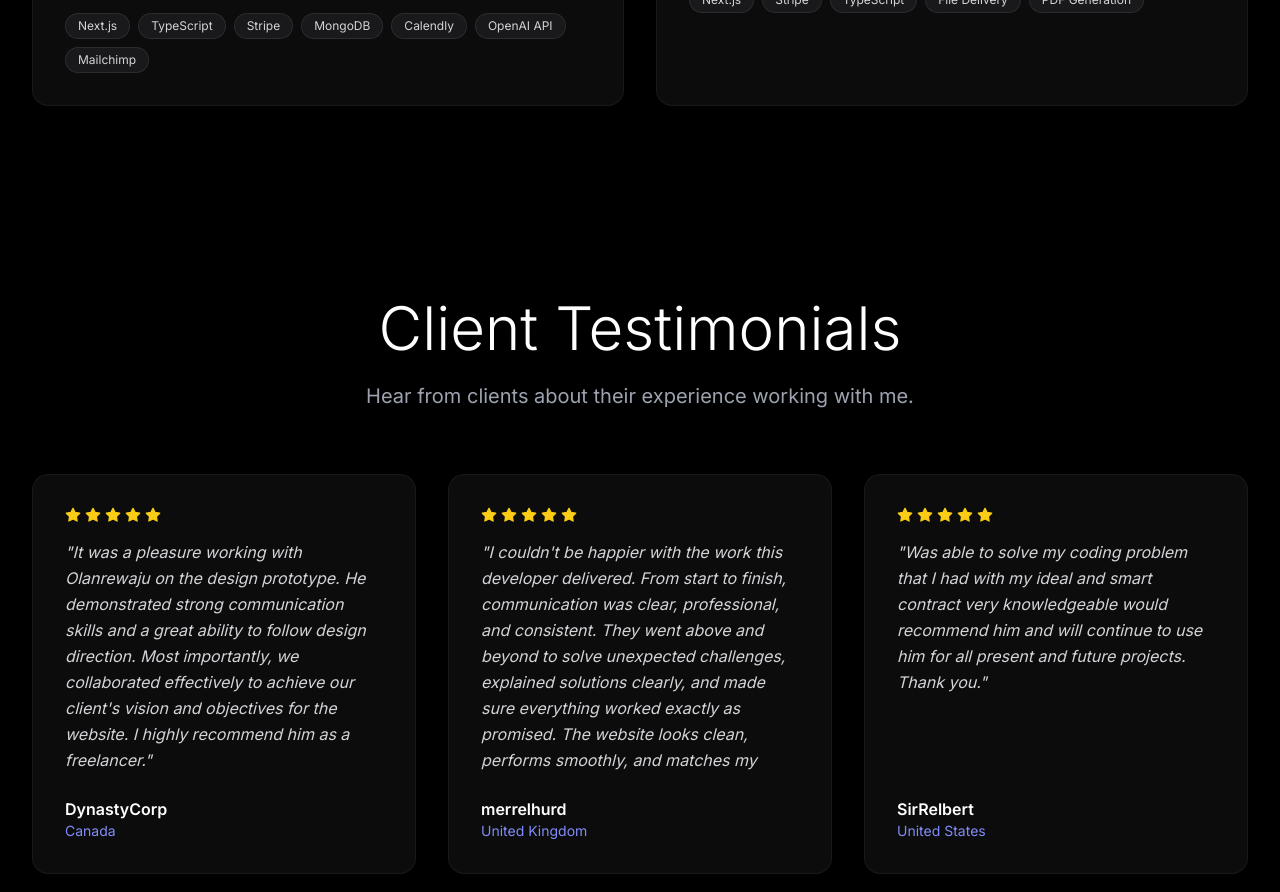
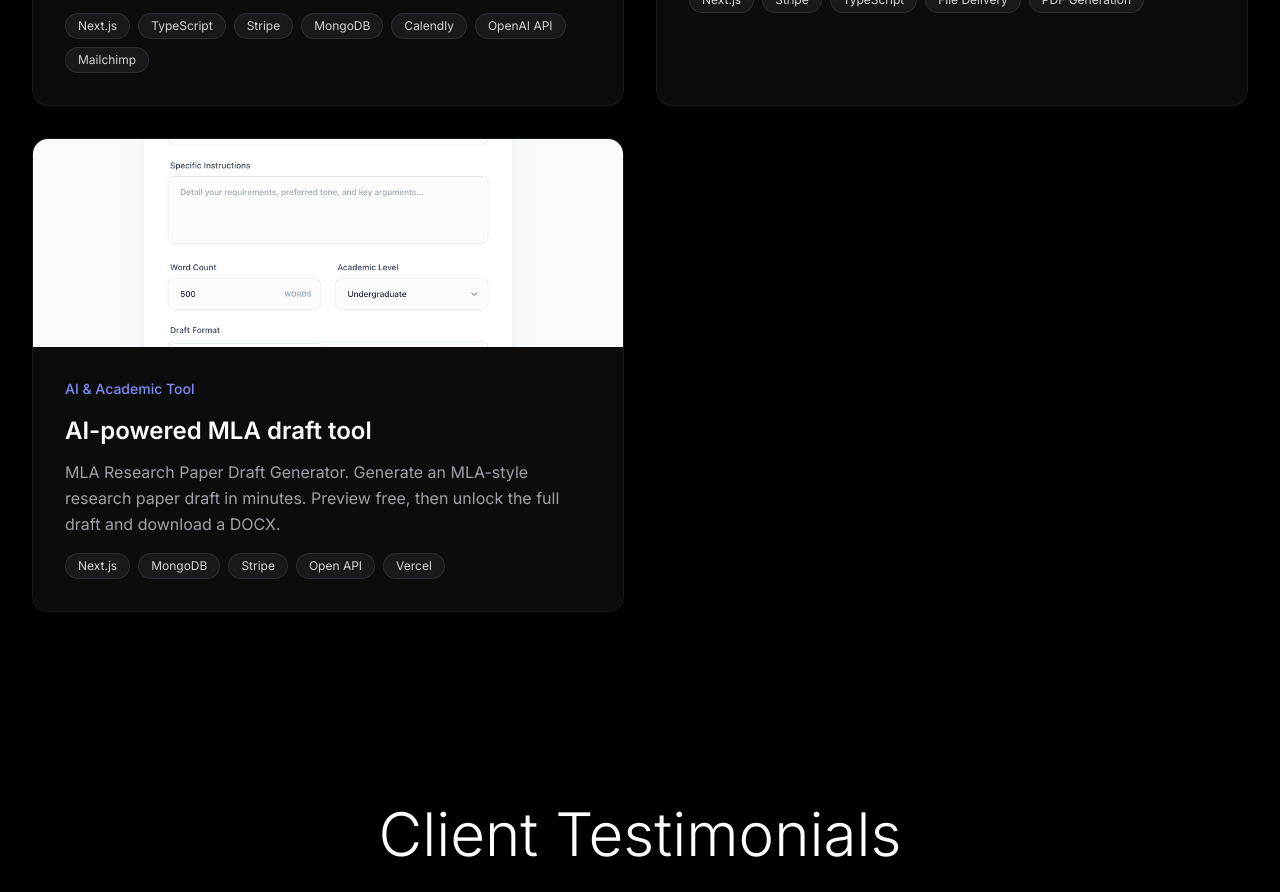
Before and after one commit to chryzcode/chryzcode-portfolio, a Next.js app: page / in a window 1280 px wide. Shown: the part 6720-7612 px from the top of the page. Built offline with nearby package versions, Linux system fonts and the light colour scheme.

Commit message:
feat: Add "AI-powered MLA draft tool" project to the portfolio with its corresponding image.

```diff
--- a/src/app/page.tsx
+++ b/src/app/page.tsx
@@ -266,6 +266,14 @@ export default function Home() {
       technologies: ["Next.js", "Stripe", "TypeScript", "File Delivery", "PDF Generation"],
       link: "https://www.heardmusicycsyh.com/",
       image: "/ycsyh-proj.png",
+    },
+    {
+      title: "AI-powered MLA draft tool",
+      description: "MLA Research Paper Draft Generator. Generate an MLA-style research paper draft in minutes. Preview free, then unlock the full draft and download a DOCX.",
+      category: "AI & Academic Tool",
+      technologies: ["Next.js", "MongoDB", "Stripe", "Open API", "Vercel"],
+      link: "https://aja-pro-tools.vercel.app/",
+      image: "/ai_powered_mla_proj.png",
     },
   ]
 
```
Also changed, not shown: public/ai_powered_mla_proj.png (added), 1 other file (tests, documents, lock files or other folders).
